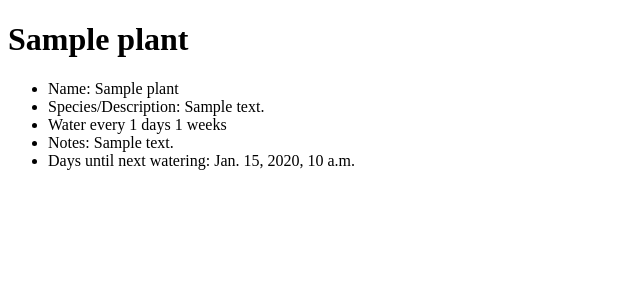
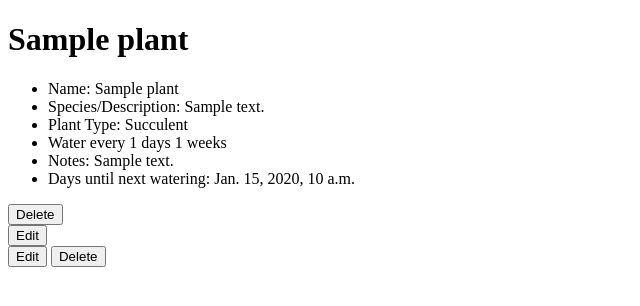
Before and after one commit to erinepolley/Capstone-Back-End, a Django app: template backendapp/templates/plant_detail.html in a window 1280 px wide. Shown: the top 306 px of the page, without its empty margins (0-640 px from the left). Run offline with Django 3.2, Linux system fonts and the light colour scheme; the template is opened without the code that fills it: values that come from a table or form of the project are taken from there, others are empty; data comes from the database, SQL or seed files in the repository; tables that the repository leaves empty hold one stand-in row (values such as "Sample post"); parts of the project's set-up code (start-up, migrations or seed data) failed here and were passed over.

Commit message:
debugged url paths in form template, created edit and delete button on details view

```diff
--- a/backendapp/templates/plant_detail.html
+++ b/backendapp/templates/plant_detail.html
@@ -10,9 +10,23 @@
     <ul>
         <li>Name: {{ plant.name }}</li>
         <li>Species/Description: {{ plant.description }}</li>
+        <li>Plant Type: {{ plant_type.plant_type }}</li>
         <li>Water every {{ plant.days }} days {{ plant.weeks }} weeks</li>
         <li>Notes: {{ plant.notes }}</li>
         <li>Days until next watering: {{ plant.reminder_time }}</li>
     </ul>
+        <form action="{% url 'backendapp:plant' plant.id %}" method="POST">
+            {% csrf_token %}
+            <input type="hidden" name="actual_method" value="DELETE">
+            <button>Delete</button>
+        </form>
+
+        <form action="{% url 'backendapp:plant_edit_form' plant.id %}" method="GET">
+            {% csrf_token %}
+            <button>Edit</button>
+        </form>
+
+    <input type="submit" value="Edit" />
+    <input type="submit" value="Delete" />
   </body>
 </html>
--- a/backendapp/templates/plant_form.html
+++ b/backendapp/templates/plant_form.html
@@ -10,7 +10,7 @@
     {% if plant.id is not None %}
         <form action="{% url 'backendapp:plant' plant.id %}" method="post">
     {% else %}
-        <form action="{% url 'backendapp:plants' %}" method="post">
+        <form action="{% url 'backendapp:home' %}" method="post">
     {% endif %}
         {% csrf_token %}
 
@@ -55,6 +55,7 @@
         {% if plant.id is not None %}
             <input type="hidden" name="actual_method" value="PUT">
             <input type="submit" value="Update" />
+            {% comment %} <input type="submit" value="Delete" /> {% endcomment %}
         {% else %}
             <input type="submit" value="Save" />
         {% endif %}
```
Also changed, not shown: backendapp/views/plants/detail.py (+10 -3 lines).
